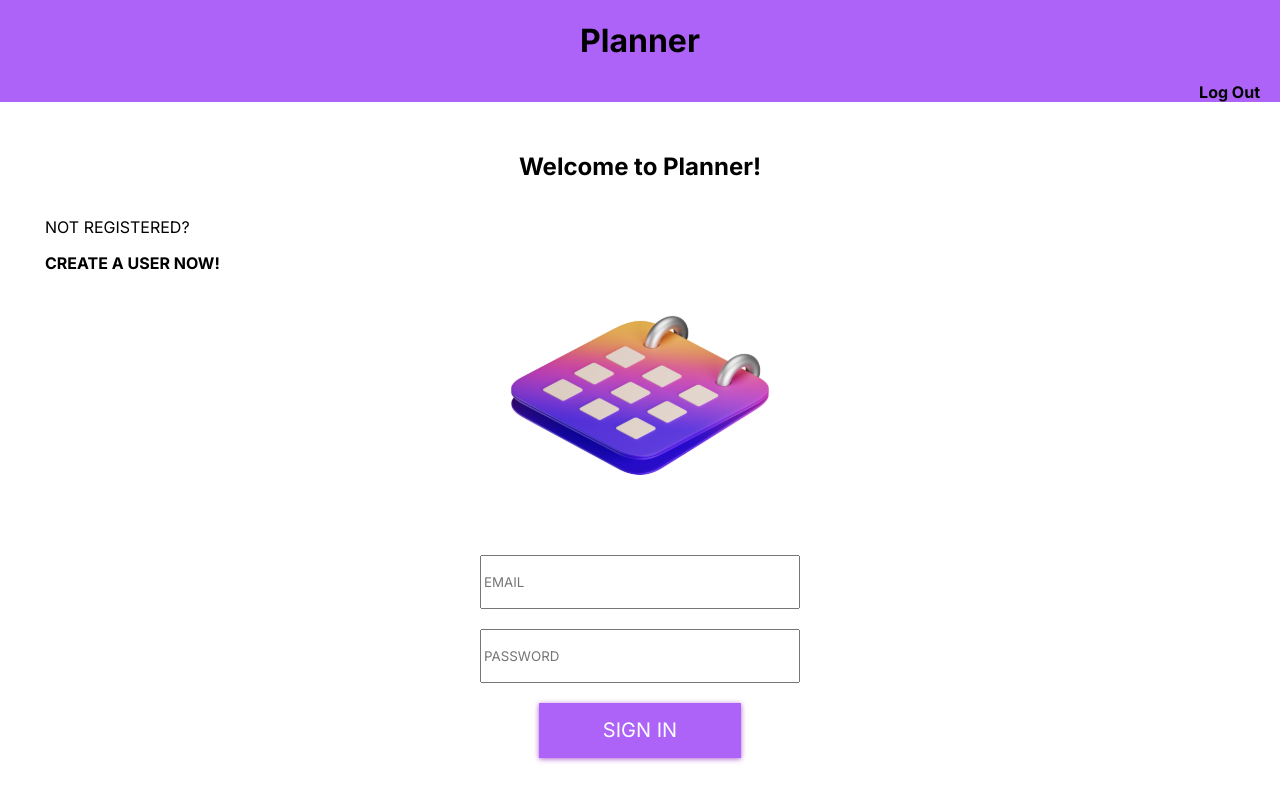
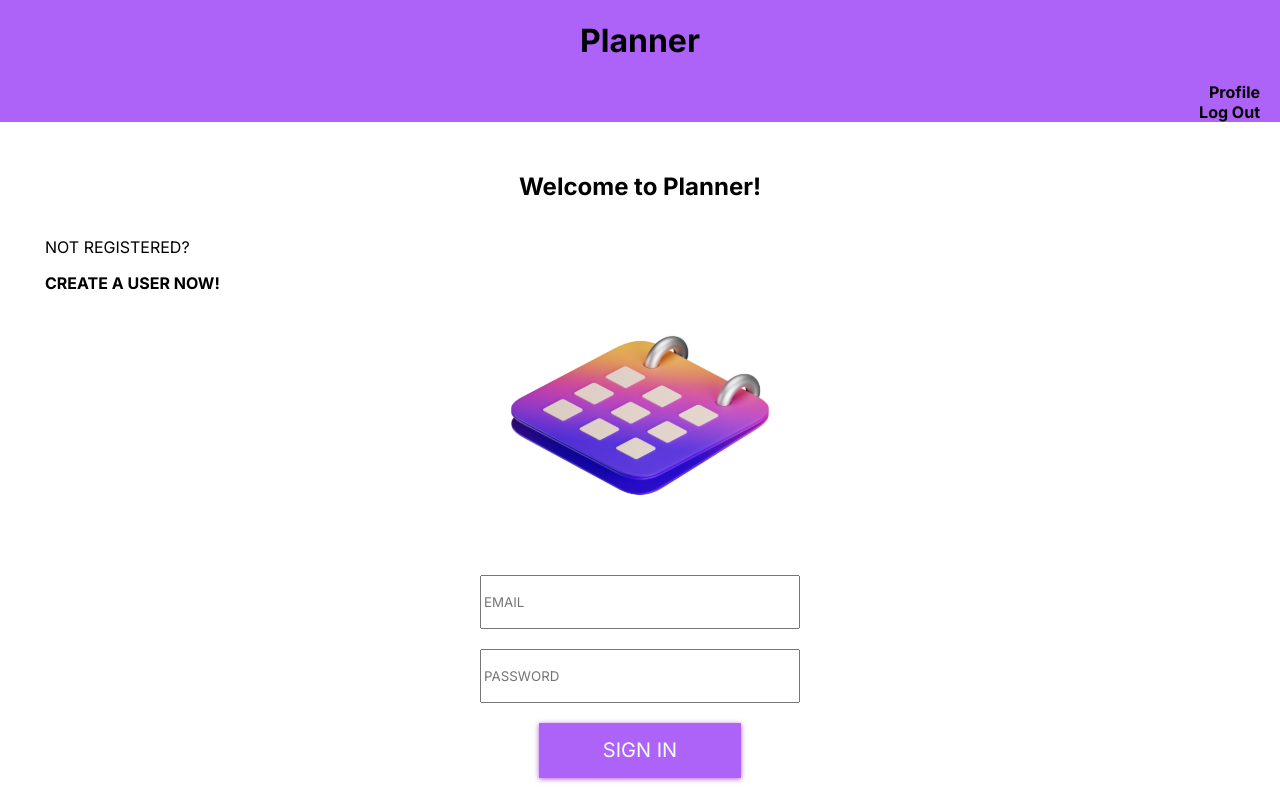
Before and after one commit to amavu/planner, a React (Create React App) app: page /#/ in a window 1280 px wide. Built offline with nearby package versions, Linux system fonts and the light colour scheme; no server answers; sample sign-in values are in the browser's storage.

Commit message:
added profile page and fixed the cancel button on this page

```diff
--- a/src/App.js
+++ b/src/App.js
@@ -53,6 +53,11 @@ const App = () => {
             <h1>Planner</h1>
           </Link>
           {loggedInUserInfo && (
+            <Link className="profile-link" to="/profile">
+              <span>Profile</span>
+            </Link>
+          )}
+          {loggedInUserInfo && (
             <Link className="logout-link" to="/logout">
               <span>Log Out</span>
             </Link>
--- a/src/App.scss
+++ b/src/App.scss
@@ -46,6 +46,19 @@ html {
   }
 }
 
+.profile-link {
+  align-self: flex-end;
+
+  span {
+    padding-right: 20px;
+    margin: 0;
+    color: black;
+    font-weight: bold;
+    text-align: right;
+    padding-left: 20px;
+  }
+}
+
 a {
   text-decoration: none;
 }
--- a/src/components/Profile.js
+++ b/src/components/Profile.js
@@ -70,7 +70,7 @@ export const Profile = ({ loggedInUserInfo }) => {
           />
         </label>
         <div className="buttons-sign-up-form">
-          <Link to="/">
+          <Link to="/todolists">
             <button className="cancel-button">CANCEL</button>
           </Link>
           <button className="sign-up-button" type="submit">
```
